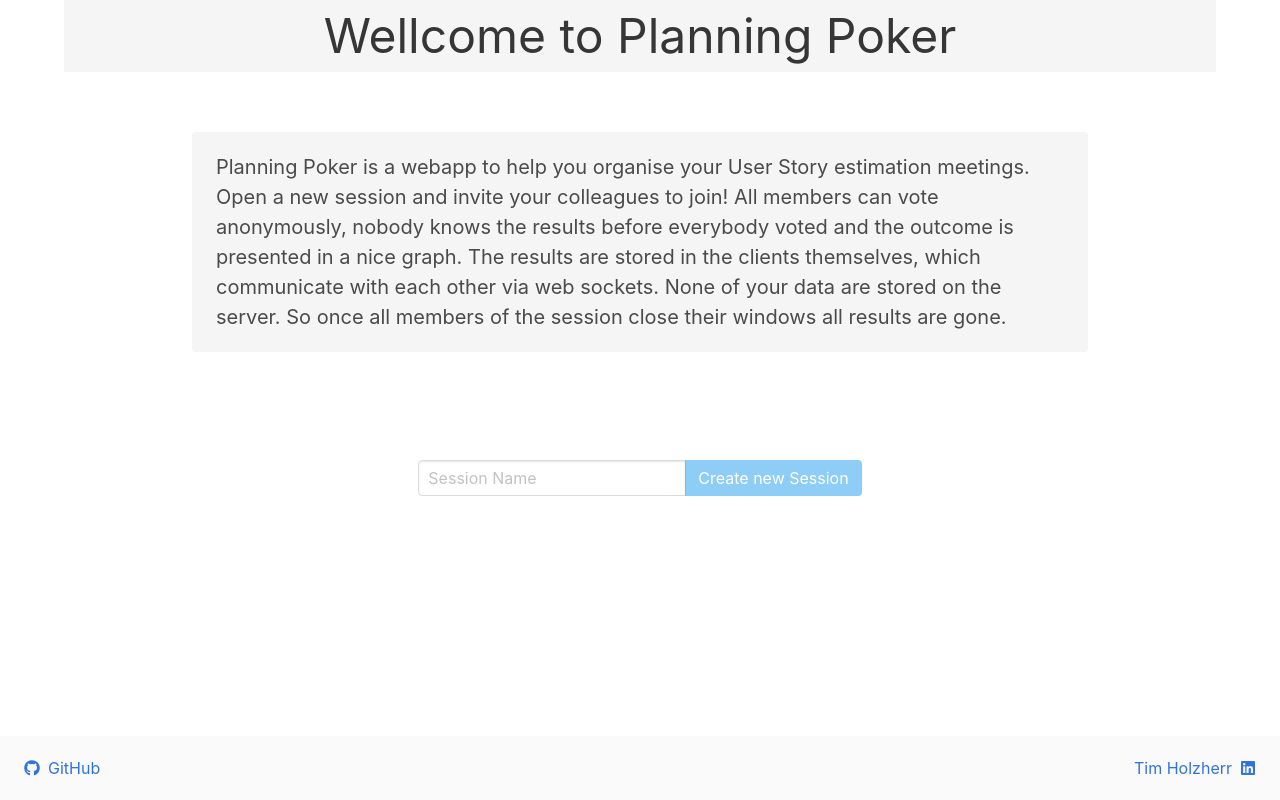
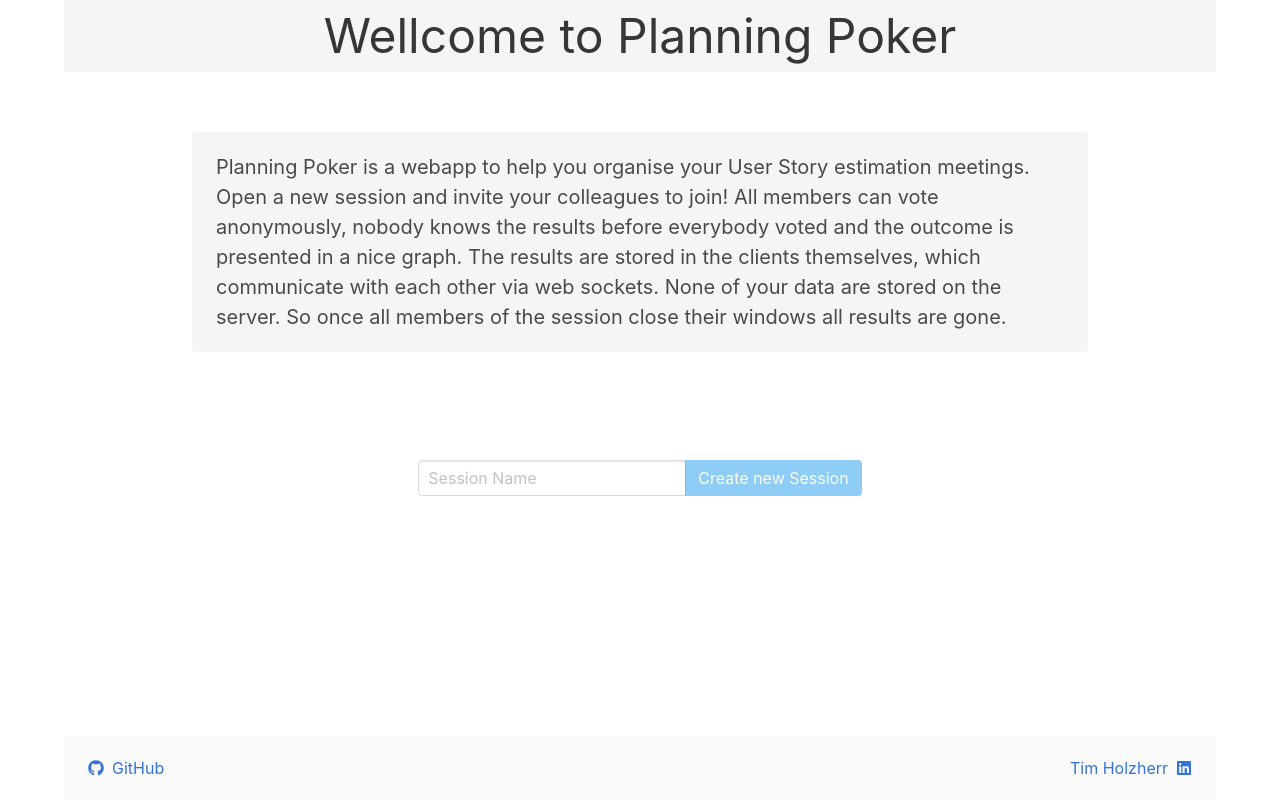
Before and after one commit to TimHolzherr/planning-poker, an Angular app in the folder Client/: page / in a window 1280 px wide. Built offline with nearby package versions, Linux system fonts and the light colour scheme.

Commit message:
change appearence of footer

```diff
--- a/Client/src/app/session/session.component.html
+++ b/Client/src/app/session/session.component.html
@@ -54,6 +54,7 @@
         [numberOfUsers]="this.model.numberOfUsers"
     ></app-ticket>
     <div class="footer">
+        <div class="container footer-body">
             <form (submit)="createNewTicket(nextTicketName)">
                 <div class="level">
                     <div class="level-left">
@@ -102,3 +103,4 @@
             </form>
         </div>
     </div>
+</div>
--- a/Client/src/app/welcome/welcome.component.html
+++ b/Client/src/app/welcome/welcome.component.html
@@ -51,6 +51,7 @@
     </form>
 </div>
 <div class="footer is-fixed-bottom">
+    <div class="container footer-body">
         <div class="level is-mobile">
             <div class="level-left">
                 <a
@@ -76,3 +77,4 @@
             </div>
         </div>
     </div>
+</div>
--- a/Client/src/styles.css
+++ b/Client/src/styles.css
@@ -25,6 +25,11 @@ app-vote-button {
     right: 0;
     bottom: 0;
     left: 0;
+    padding: 0;
+    background-color: unset;
+}
+
+.footer-body {
     padding: 1rem;
     background-color: #fafafa;
 }
```
Lines whose indentation alone changed are shown as unchanged.
